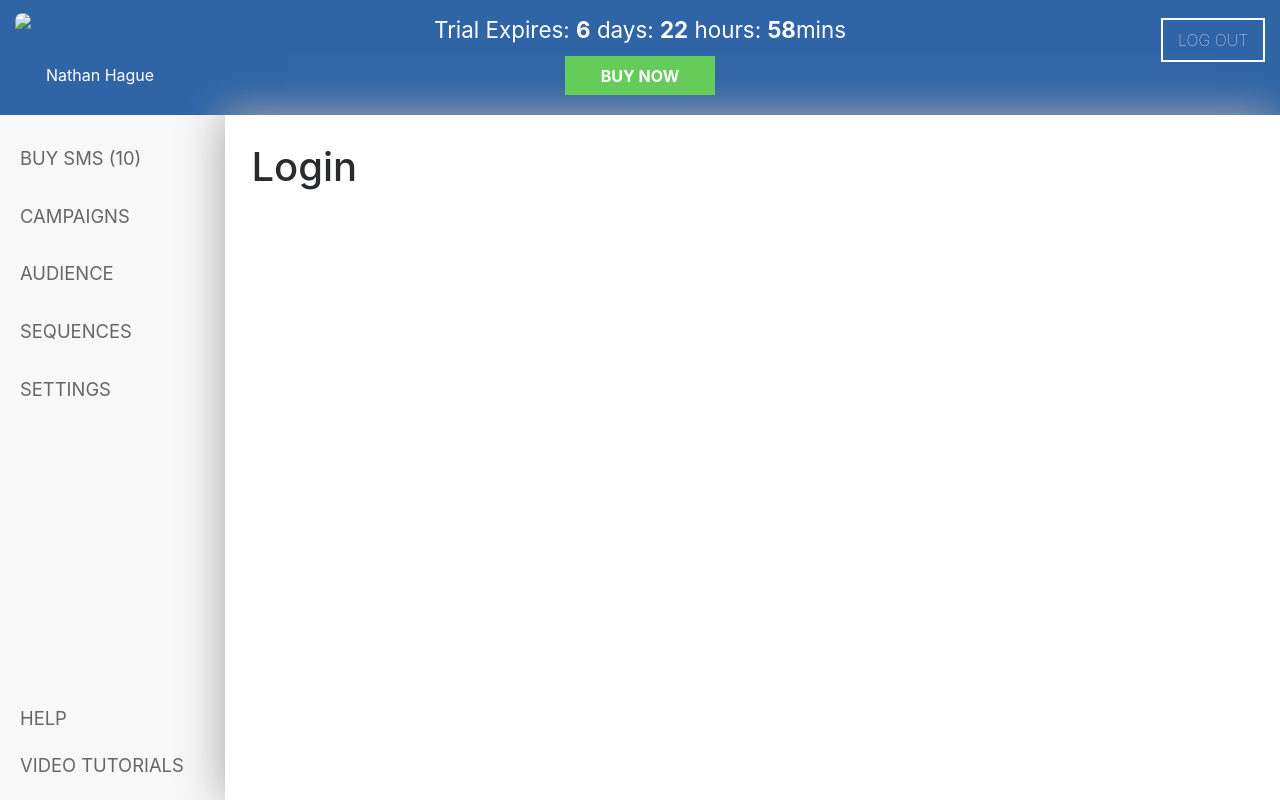
After one commit to digitalagencyguy/wowtools, a Django app: page /login/ in a window 1280 px wide. The commit adds this page. Run offline with Django 3.2, Linux system fonts and the light colour scheme; some libraries are stand-ins or nearby versions.

Commit message:
CSS and base template

```diff
--- /dev/null
+++ b/wowsms/static/css/wowtools.css
@@ -0,0 +1,522 @@
+html {
+	height: 100%;
+}
+/**
+ * Styles used for each dashboard element
+ */
+.dashboard-body {
+	min-height: 100%;
+	height: 100%;
+}
+
+.dashboard {
+	min-height: 100%;
+	max-height: 100%;
+	overflow: hidden;
+}
+
+.dashboard-header {
+	background: #2F64A6;
+	padding-top: 12.5px;
+	padding-bottom: 20px;
+}
+
+.dashboard-body {
+	flex: 1;
+}
+
+.dashboard-content {
+	max-height: 100vh;
+	overflow: scroll;
+	flex: 1;
+	box-sizing: border-box;
+	-webkit-box-shadow: -3px -1px 40px 0px rgba(170,170,170,1);
+	-moz-box-shadow: -3px -1px 40px 0px rgba(170,170,170,1);
+	box-shadow: -3px -1px 40px 0px rgba(170,170,170,1);
+}
+
+.dashboard-container {
+	max-width: 95%;
+	margin: 0 auto;
+	padding-top: 30px;
+	max-height: 100%;
+}
+
+.dashboard-title {
+	border-bottom: 1px solid #8a8a8a;
+	padding-bottom: 5px;
+}
+
+.dashboard-title h1 {
+	font-weight: bolder;
+	font-size: 1.75em;
+	text-transform: uppercase;
+	color: #8a8a8a;
+	flex: 1;
+	line-height: 40px;
+}
+
+.dashboard-title a {
+	background: #2F64A6;
+	color: #fff;
+	padding-left: 10px;
+	padding-right: 10px;
+	height: 40px;
+	line-height: 40px;
+	text-transform: uppercase;
+	font-size: 14px;
+}
+
+/**
+ * Trial Information in header
+ */
+.trial-information {
+	text-align: center;
+	color: #fff;
+}
+
+.trial-information p {
+	margin-bottom: 0;
+}
+
+.trial-information .trial-deadline {
+	font-size: 1.4em;
+	margin-bottom: 10px;
+}
+
+.buy-now-link {
+	width: 100%;
+	max-width: 150px;
+	display: block;
+	background: #65CC59;
+	color: #fff;
+	font-weight: bolder;
+	text-transform: uppercase;
+	padding: 7.5px 0;
+	margin-left: auto;
+	margin-right: auto;
+
+	-webkit-transition: all 0.2s ease-in-out;
+	-moz-transition: all 0.2s ease-in-out;
+	-ms-transition: all 0.2s ease-in-out;
+	-o-transition: all 0.2s ease-in-out;
+	transition: all 0.2s ease-in-out;
+}
+
+.buy-now-link:hover {
+	text-decoration: none;
+	background: #3fa633;
+	color: #fff;
+}
+
+/**
+ * Log out button
+ */
+.log-out {
+	text-align: right;
+	padding-top: 15px;
+}
+
+.log-out-link {
+	max-width: 200px;
+	padding: 10px 15px;
+	color: #fff;
+	border: 2px solid #fff;
+	box-sizing: border-box;
+	text-transform: uppercase;
+	font-weight: lighter;
+
+	-webkit-transition: all 0.2s ease-in-out;
+	-moz-transition: all 0.2s ease-in-out;
+	-ms-transition: all 0.2s ease-in-out;
+	-o-transition: all 0.2s ease-in-out;
+	transition: all 0.2s ease-in-out;
+}
+
+.log-out-link:hover {
+	background: #fff;
+	color: #2F64A6;
+	text-decoration: none;
+}
+
+/**
+ * Profile Information
+ */
+.profile-information {
+	position: relative;
+}
+.profile-information img {
+	-webkit-border-radius: 999px;
+	border-radius: 999px;
+	max-width: 85px;
+	max-height: 85px;
+}
+.profile-information p {
+	margin-top: 50px;
+	margin-left: 15px;
+	margin-bottom: 0;
+	color: #fff;
+}
+
+/**
+ * Sidebar
+ */
+.sidebar {
+	min-height: 100%;
+	width: 225px;
+	background: #F8F8F8;
+	padding-top: 30px;
+}
+
+.sidebar ul {
+	padding: 0;
+	padding-left: 20px;
+}
+
+.sidebar ul li {
+	margin-bottom: 30px;
+}
+
+.sidebar nav {
+	flex: 1;
+}
+
+.sidebar ul li {
+	display: block;
+}
+
+.sidebar a {
+	color: #666;
+	text-transform: uppercase;
+	font-size: 1.15em;
+}
+
+.sidebar a.active-link {
+	color: #2F64A6;
+}
+
+.sidebar a:hover {
+	color: #2F64A6;
+	text-decoration: none;
+}
+
+.bottom-link {
+	padding-bottom: 20px;
+	padding-left: 20px;
+}
+
+/**
+ * Audience
+ */
+.audience-main {
+	flex: 1;
+	padding-top: 15px;
+	margin-bottom: 40px;
+}
+.audience-left-side {
+	flex: 1;
+}
+.audience-top-bar {
+	align-items: flex-end;
+	text-align: center;
+}
+.audience-top-bar span {
+	font-size: 13px;
+	color: #666;
+}
+.audience-top-bar .contains-nav-tabs {
+	flex: 1;
+}
+.audience-bulk-actions span {
+	border: 1px solid #666;
+	padding: 0 2.5px;
+	display: block;
+	height: 30px;
+	line-height: 30px;
+}
+.audience-top-bar .item {
+	margin-right: 5px;
+	align-self: bottom;
+}
+.audience-top-bar .item .nav-tabs {
+	border-bottom: 0;
+}
+.audience-top-bar .item .nav-tabs .nav-item {
+	width: 50%;
+	box-sizing: border-box;
+}
+.audience-top-bar .item .nav-tabs .nav-link {
+	border: 1px solid #c0c0c0;
+	border-radius: 0;
+	border-right: 0;
+	padding: 15px 0;
+	text-transform: uppercase;
+	background: #DFE0E2;
+	color: #888;
+	font-size: 15px;
+}
+.audience-top-bar .item .nav-tabs .nav-link.active {
+	background: #1F65AC;
+	color: #fff;
+}
+.audience-top-bar .item .nav-tabs .nav-link.border-right {
+	border-right: 1px solid #c0c0c0;
+}
+.audience-top-bar .item .green-btn {
+	font-size: 14px;
+	color: #fff;
+	background: #25D141;
+	border: 0;
+	height: 30px;
+	line-height: 30px;
+	cursor: pointer;
+	padding: 0 5px;
+}
+.audience-top-bar-btn {
+	background: #f0f0f0;
+}
+.audience-top-bar-btn button {
+	color: #888;
+	background: transparent;
+	border: 0;
+	cursor: pointer;
+	padding: 5px;
+	font-size: 14px;
+}
+.audience-sidebar {
+	width: 320px;
+	box-sizing: border-box;
+	padding-left: 10px;
+	margin-bottom: 40px;
+}
+.audience-sidebar-header {
+	background: #F8F8F8;
+	width: 100%;
+	padding: 10px;
+	font-size: 15px;
+}
+.audience-sidebar-header-contains-all {
+	flex: 1;
+}
+.audience-sidebar-header span {
+	text-align: right;
+	float: right;
+	display: block;
+	color: #888;
+}
+.audience-sidebar-information {
+	background: #F9FAFC;
+	border: 1px solid #c0c0c0;
+	border-radius: 5px;
+	box-sizing: border-box;
+	padding: 30px 20px;
+	padding-bottom: 0;
+}
+.audience-sidebar-information-title {
+	padding-bottom: 15px;
+}
+.audience-sidebar-information-title h2 {
+	flex: 1;
+	font-size: 17px;
+}
+.audience-sidebar-information-title span {
+	font-size: 15px;
+	color: #888;
+}
+.audience-sidebar-information-row.no-subscribers {
+	color: #888;
+}
+.audience-sidebar-information-row p {
+	font-size: 15px;
+	margin-bottom: 0;
+	flex: 1;
+}
+.audience-sidebar-information-row span {
+	font-size: 15px;
+	float: right;
+}
+.active-campaign-sync {
+	padding-top: 20px;
+	width: 90%;
+	margin: 0 auto;
+}
+.active-campaign-sync-p {
+	line-height: 35px;
+	padding-left: 15px;
+	color: #888;
+}
+.audience-sidebar-information--show-all_p {
+	text-align: center;
+	padding-bottom: 20px;
+}
+.audience-sidebar-information-show-all_btn {
+	color: #48A9FF;
+}
+/**
+ * Audience Table
+ */
+.audience-table {
+	border: 1px solid #c6d0e3;
+	border-bottom: 0;
+	margin-right: 0.5%;
+	border-radius: 3px;
+}
+.audience-table-row {
+	padding-top: 10px;
+	padding-bottom: 10px;
+	background: #F9FAFC;
+	border-bottom: 1px solid #c6d0e3;
+	padding: 15px 10px;
+	min-height: 80px;
+}
+.audience-table-row .col,
+.audience-table-row .image-col,
+.audience-table-row .checkbox-col {
+	align-items: center;
+	display: flex;
+	align-content: center;
+}
+.audience-table-row .image-col,
+.audience-table-row .options-col {
+	width: 80px;
+}
+.audience-table-row .checkbox-col {
+	width: 70px;
+}
+.audience-table-row .image-col p {
+	width: 100%;
+	text-align: center;
+}
+.audience-table-row p {
+	font-size: 13px;
+	margin-bottom: 0;
+}
+.audience-table-row .subscriber {
+	color: #369647;
+}
+.audience-table-row .not-subscribed {
+	color: #ff4136;
+}
+.audience-table-row img {
+	max-width: 100%;
+	height: auto;
+	display: block;
+	margin: 0 auto;
+	border-radius: 9999px;
+}
+.audience-table-header {
+	padding: 7.5px 10px;
+	min-height: auto;
+}
+.audience-table-header p {
+	margin-bottom: 0;
+	padding-bottom: 0;
+	color: #444;
+	font-weight: bolder;
+	font-size: 13px;
+}
+/**
+ * Specific CSS for the Audience Tab Table
+ */
+.audience-tab-table {
+	border-radius: 0;
+	border-top: 0;
+	border-right: 0;
+	border-bottom: 1px solid #c6d0e3;
+	border-left: 1px solid #c6d0e3;
+}
+.audience-tab-table .col {
+	padding: 0 !important;
+}
+.audience-tab-table .col-content {
+	border: 1px solid #c6d0e3;
+	border-left: 0;
+	border-bottom: 0;
+	width: 100%;
+	box-sizing: border-box;
+	padding: 10px 15px;
+	height: 100%;
+	align-items: center;
+}
+.audience-options {
+	text-align: center;
+	width: 100%;
+}
+.audience-options .trash-icon {
+	color: #ff4136;
+}
+.audience-options .copy-icon {
+	color: #3B79AF;
+}
+.audience-options i {
+	margin: 0 2.5px;
+}
+.audience-tab-table .audience-table-row {
+	min-height: auto;
+	padding: 0;
+	border-bottom: 0;
+}
+.audience-tab-table .audience-table-body .col-content {
+	padding: 10px 15px;
+	min-height: 100px;
+}
+.audience-tab-table .audience-table-body .col-content p i {
+	margin-left: 5px;
+	color: #2F64A6;
+}
+.audience-csv-information {
+	background: #2F64A6;
+	width: 100%;
+	padding: 10px 15px;
+	box-sizing: border-box;
+	align-items: center;
+}
+.audience-csv-information p {
+	color: #fff;
+	flex: 1;
+}
+.audience-csv-details {
+	float: right;
+	text-align: right;
+}
+.audience-csv-details span {
+	width: 100%;
+	display: block;
+	color: #fff;
+	font-size: 13px;
+}
+.audience-csv-details .green {
+	color: #29D872;
+}
+.audience-csv-details .red {
+	color: #D97B7D;
+}
+/**
+ * Sync indicator for Active Campaign
+ */
+.sync-indicator {
+	width: 85px;
+	line-height: 25px;
+	text-align: right;
+	height: 35px;
+	border-radius: 9999px;
+	background: #F6081B;
+	position: relative;
+}
+.sync-indicator .slide {
+	background: #fff;
+	height: 22.5px;
+	margin-top: 6.5px;
+	width: 22.5px;
+	border-radius: 9999px;
+	float: left;
+	margin-left: 10px;
+}
+.sync-indicator span {
+	line-height: 35px;
+	padding-right: 10px;
+	color: #fff;
+	display: block;
+	float: right;
+	flex: 1;
+}
--- /dev/null
+++ b/wowsms/templates/base.html
@@ -0,0 +1,104 @@
+{% load staticfiles %}
+<!DOCTYPE html>
+<html lang="en">
+<head>
+	<meta charset="UTF-8">
+	<title>WOW!SMS</title>
+
+	<!-- Bootstrap -->
+	<link rel="stylesheet" href="https://maxcdn.bootstrapcdn.com/bootstrap/4.0.0-alpha.6/css/bootstrap.min.css" integrity="sha384-rwoIResjU2yc3z8GV/NPeZWAv56rSmLldC3R/AZzGRnGxQQKnKkoFVhFQhNUwEyJ" crossorigin="anonymous">
+
+	<!-- Custom CSS -->
+	<link rel="stylesheet" href="{% static 'css/wowtools.css' %}">
+
+	<!-- Font Awesome Icons -->
+	<link rel="stylesheet" href="https://maxcdn.bootstrapcdn.com/font-awesome/4.7.0/css/font-awesome.min.css">
+</head>
+<body class='dashboard-body'>
+	<!-- Dashboard Flex -->
+	<div class='d-flex flex-column dashboard'>
+		<!-- Top Bar -->
+		<div class="d-flex flex-row dashboard-header">
+			<div class="col">
+				<!-- Profile Information -->
+				<div class="profile-information">
+					<div class="d-flex">
+						<img src="http://via.placeholder.com/100x100">
+						<p>Nathan Hague</p>
+					</div>
+				</div>
+				<!-- End Profile Information -->
+			</div>
+			<div class="col col-lg-6">
+				<!-- Trial Information -->
+				<div class='trial-information'>
+					<p class='trial-deadline'>Trial Expires: <strong>6</strong> days: <strong>22</strong> hours: <strong>58</strong>mins</p>
+					<p>
+						<a href="#" class='buy-now-link'>Buy Now</a>
+					</p>
+				</div>
+				<!-- End Trial Information -->
+			</div>
+			<div class="col">
+				<!-- Log out -->
+				<div class="log-out">
+					<a href="#" class='log-out-link'>
+						Log Out
+					</a>
+				</div>
+				<!-- End log out -->
+			</div>
+		</div>
+		<!-- End Top Bar -->
+
+		<!-- Dashboard Body -->
+		<div class='d-flex dashboard-body'>
+			<!-- Sidebar -->
+			<div class='d-flex flex-column sidebar'>
+				<nav>
+					<ul>
+						<li>
+							<a href="#">Buy SMS (10)</a>
+						</li>
+						<li>
+							<a href="#">Campaigns</a>
+						</li>
+						<li>
+							<a href="#">Audience</a>
+						</li>
+						<li>
+							<a href="#">Sequences</a>
+						</li>
+						<li>
+							<a href="#">Settings</a>
+						</li>
+					</ul>
+				</nav>
+				<div class="bottom-link">
+					<a href="#">Help</a>
+				</div>
+				<div class="bottom-link">
+					<a href="#">Video Tutorials</a>
+				</div>
+			</div>
+			<!-- End Sidebar -->
+
+			<!-- Dashboard Content -->
+			<div class="dashboard-content">
+				<div class='dashboard-container'>
+					{% block content %}
+					{% endblock %}
+				</div>
+			</div>
+			<!-- End Dashboard Content -->
+		</div>
+		<!-- End Dashboard Body -->
+	</div>
+	<!-- End Dashboard Flex -->
+
+	<!-- Bootstrap Scripts -->
+	<script src="https://code.jquery.com/jquery-3.1.1.slim.min.js" integrity="sha384-A7FZj7v+d/sdmMqp/nOQwliLvUsJfDHW+k9Omg/a/EheAdgtzNs3hpfag6Ed950n" crossorigin="anonymous"></script>
+	<script src="https://cdnjs.cloudflare.com/ajax/libs/tether/1.4.0/js/tether.min.js" integrity="sha384-DztdAPBWPRXSA/3eYEEUWrWCy7G5KFbe8fFjk5JAIxUYHKkDx6Qin1DkWx51bBrb" crossorigin="anonymous"></script>
+	<script src="https://maxcdn.bootstrapcdn.com/bootstrap/4.0.0-alpha.6/js/bootstrap.min.js" integrity="sha384-vBWWzlZJ8ea9aCX4pEW3rVHjgjt7zpkNpZk+02D9phzyeVkE+jo0ieGizqPLForn" crossorigin="anonymous"></script>
+</body>
+</html>
--- a/wowsms/templates/index.html
+++ b/wowsms/templates/index.html
@@ -1 +1 @@
-<h1>Welcome</h1>
+{% extends "base.html" %}
--- a/wowsms/templates/login.html
+++ b/wowsms/templates/login.html
@@ -1,2 +1,5 @@
 {%extends "base.html"%}
-<h1>Login</h1>
+
+{% block content %}
+	<h1>Login</h1>
+{% endblock %}
```
Also changed, not shown: 11 other files.
